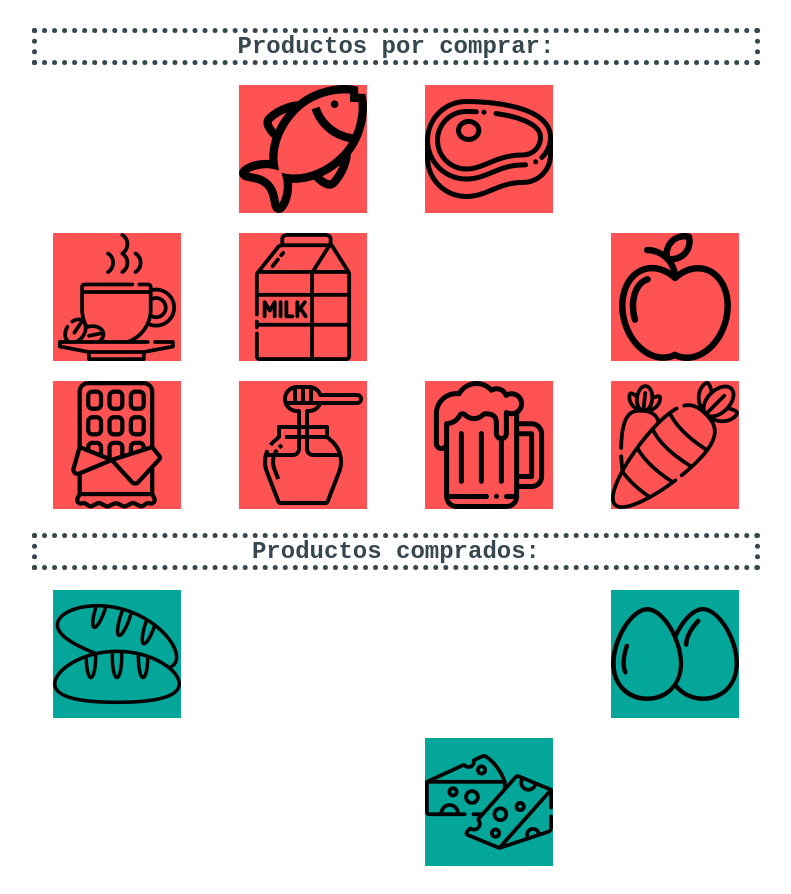
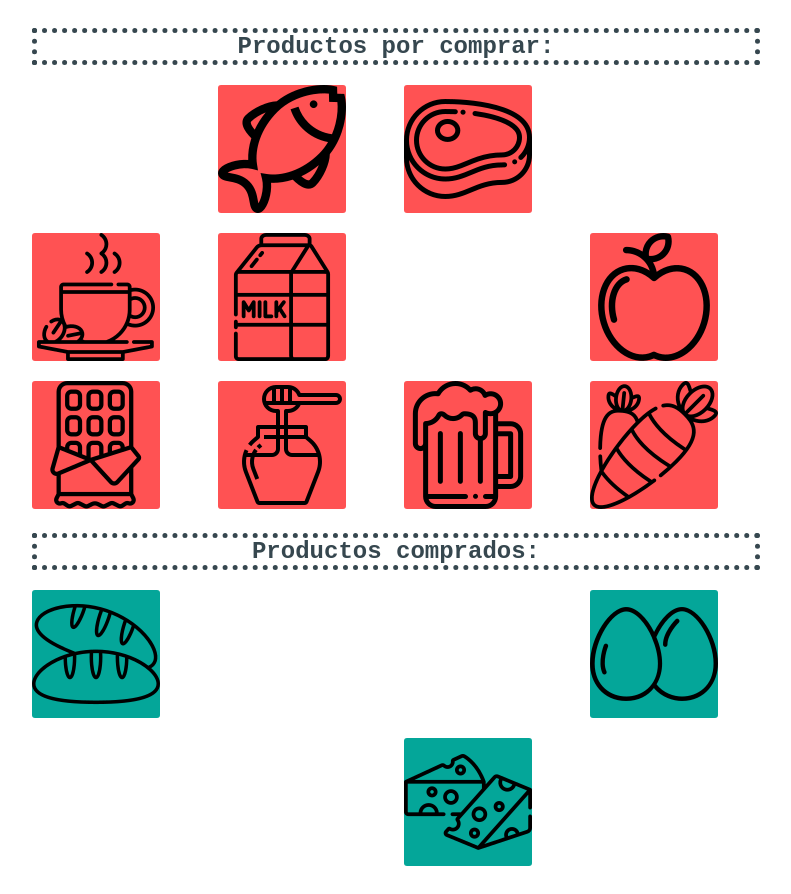
Before and after one commit to albapc/SXE_Angular8_ListaCompra, an Angular app: page / in a window 1280 px wide. Shown: the whole page, without its empty margins (244-1035 px from the left). Built offline with nearby package versions, Linux system fonts and the light colour scheme.

Commit message:
pruebas en el html

```diff
--- a/src/app/lista-productos/lista-productos.component.html
+++ b/src/app/lista-productos/lista-productos.component.html
@@ -7,14 +7,14 @@
 <body>
 <h2>Productos por comprar:</h2>
 <div class="grid" id="comprado-border">
-  <div class="item" *ngFor="let producto of productos index as i;">
-    <img src="{{producto.img}}" id="comprado" *ngIf="!producto.comprado" (click)="seleccionarCompra(i)">
+  <div  *ngFor="let producto of productos index as i;">
+    <img class="item" src="{{producto.img}}" id="comprado" *ngIf="!producto.comprado" (click)="seleccionarCompra(i)">
   </div>
 </div>
 <h2>Productos comprados:</h2>
 <div class="grid" id="no-comprado-border">
-  <div class="item" *ngFor="let producto of productos index as i;">
-    <img src="{{producto.img}}" id="no-comprado" *ngIf="producto.comprado" (click)="seleccionarCompra(i)">
+  <div  *ngFor="let producto of productos index as i;">
+    <img  class="item" *ngIf="producto.comprado" src="{{producto.img}}" id="no-comprado"  (click)="seleccionarCompra(i)">
   </div>
 </div>
 </body>
```
